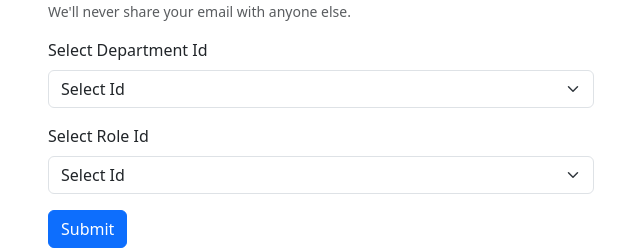
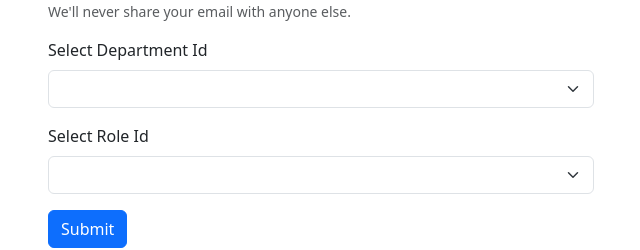
Before and after one commit to UshaRanasinghe1989/emp-app, an Angular app: page / in a window 1280 px wide. Shown: the part 293-543 px from the top of the page, without its empty margins (46-686 px from the left). Built offline with nearby package versions, Linux system fonts and the light colour scheme.

Commit message:
Save employee TS function

```diff
--- a/src/app/pages/manage-emp/manage-emp.component.html
+++ b/src/app/pages/manage-emp/manage-emp.component.html
@@ -2,20 +2,20 @@
     <form>
         <div class="mb-3 col-6">
             <label for="firstName" class="form-label">First Name</label>
-            <input type="text" class="form-control" id="firstName">
+            <input [(ngModel)]="employee.firstname" type="text" class="form-control" id="firstName" name="firstName">
         </div>
         <div class="mb-3 col-6">
             <label for="lastName" class="form-label">Last Name</label>
-            <input type="text" class="form-control" id="lastName">
+            <input [(ngModel)]="employee.lastname" type="text" class="form-control" id="lastName" name="lastName">
         </div>
         <div class="mb-3 col-6">
             <label for="email" class="form-label">Email address</label>
-            <input type="email" class="form-control" id="email" aria-describedby="emailHelp">
+            <input [(ngModel)]="employee.email" type="email" class="form-control" id="email" name="email" aria-describedby="emailHelp">
             <div id="emailHelp" class="form-text">We'll never share your email with anyone else.</div>
         </div>
         <div class="mb-3 col-6">
             <label for="depId" class="form-label">Select Department Id</label>
-            <select class="form-select" id="depId">
+            <select [(ngModel)]="employee.depid" class="form-select" id="depId" name="depId">
                 <option selected>Select Id</option>
                 <option value="1">1</option>
                 <option value="2">2</option>
@@ -24,7 +24,7 @@
         </div>
         <div class="mb-3 col-6">
             <label for="roleId" class="form-label">Select Role Id</label>
-            <select class="form-select" id="roleId">
+            <select [(ngModel)]="employee.roleid" class="form-select" id="roleId" name="roleId">
                 <option selected>Select Id</option>
                 <option value="1">1</option>
                 <option value="2">2</option>
@@ -32,6 +32,6 @@
               </select>
         </div>
 
-        <button type="submit" class="btn btn-primary">Submit</button>
+        <button (click)="saveEmployee()" type="submit" class="btn btn-primary">Submit</button>
     </form>
 </div>
--- a/src/app/pages/manage-emp/manage-emp.component.ts
+++ b/src/app/pages/manage-emp/manage-emp.component.ts
@@ -1,9 +1,10 @@
 import { Component } from '@angular/core';
+import { FormsModule } from '@angular/forms';
 
 @Component({
   selector: 'app-manage-emp',
   standalone: true,
-  imports: [],
+  imports: [FormsModule],
   templateUrl: './manage-emp.component.html',
   styleUrl: './manage-emp.component.css'
 })
@@ -15,4 +16,8 @@ export class ManageEmpComponent {
     depid : undefined,
     roleid : undefined
   }
+
+  public saveEmployee(){
+    console.log(this.employee);
+  }
 }
```
